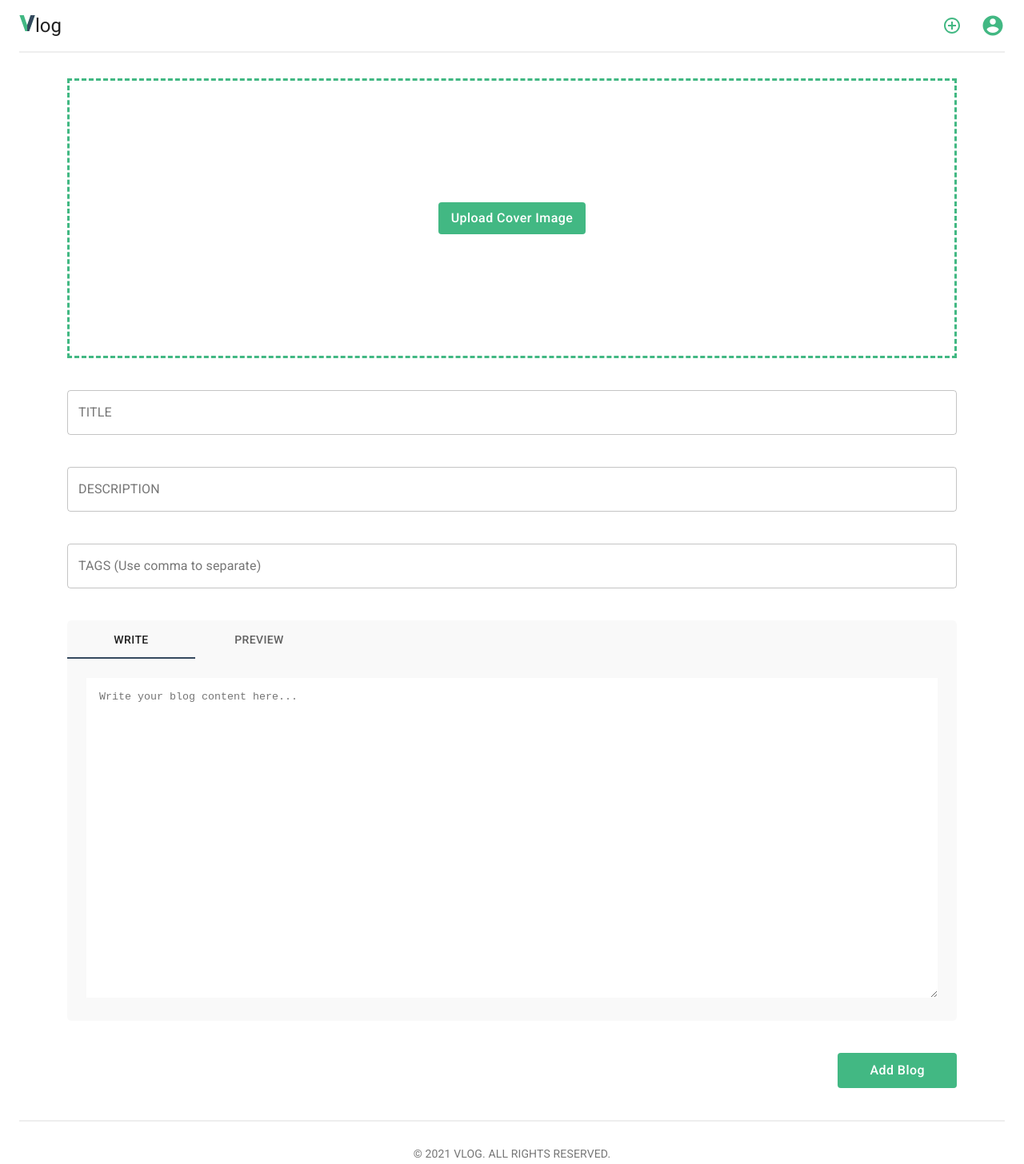
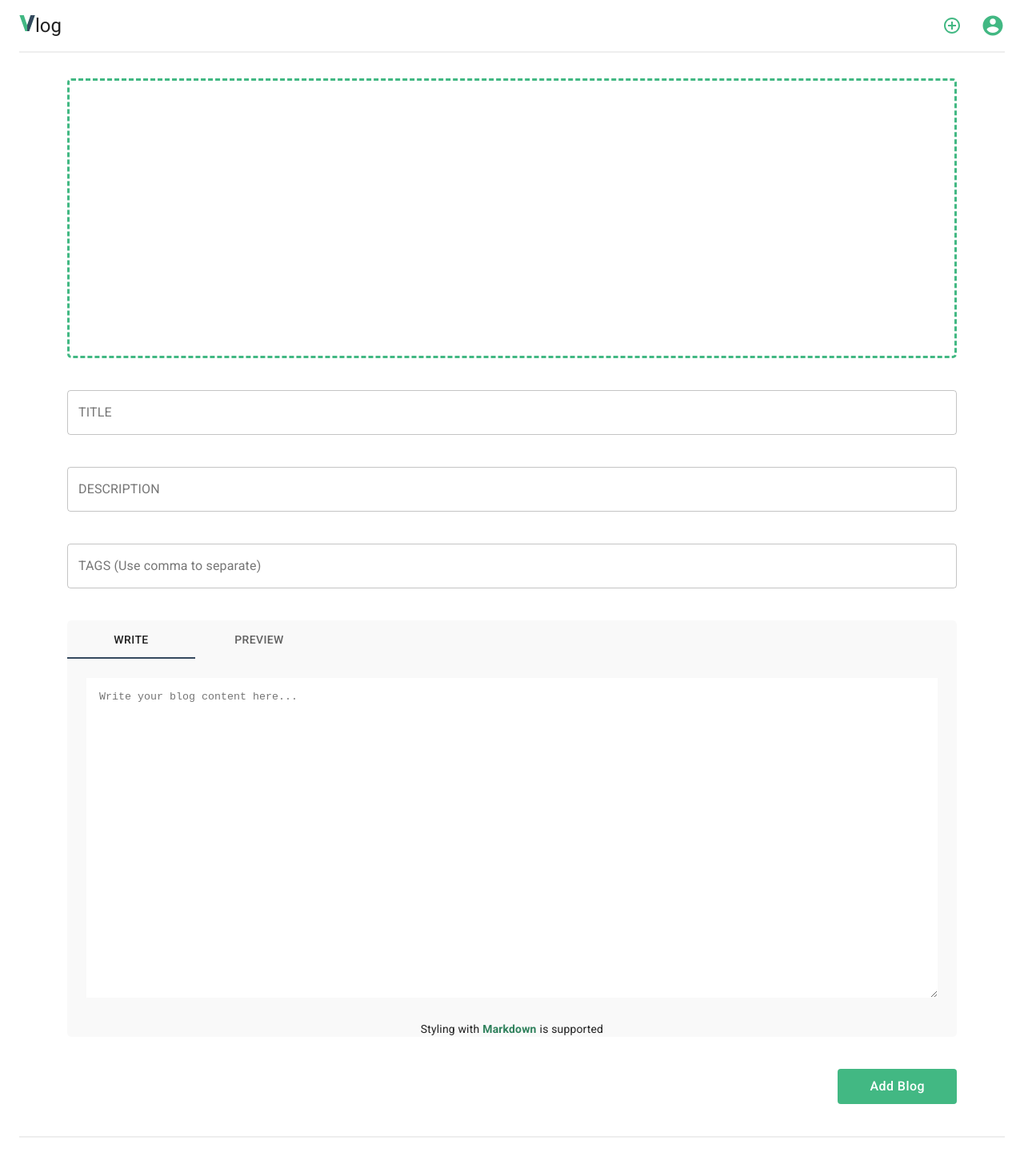
Before and after one commit to Suzan-Dev/Vlog, a Next.js app in the folder client/: page /blog/add-blog in a window 1280 px wide. Shown: the top 1456 px of the page at 80% size. Built offline with nearby package versions, Linux system fonts and the light colour scheme.

Commit message:
Add preview image before upload & markdown support text

```diff
--- a/client/src/components/add-blog/AddBlog.jsx
+++ b/client/src/components/add-blog/AddBlog.jsx
@@ -1,6 +1,6 @@
 import React from 'react';
 import { useRouter } from 'next/router';
-import { Box, Tab, Tabs, TextField } from '@material-ui/core';
+import { Box, Tab, Tabs, TextField, Typography } from '@material-ui/core';
 import useAddBlogStyles from './styles';
 import CustomButton from '../button/Button';
 import PreviewMarkdown from '../preview-markdown/PreviewMarkdown';
@@ -19,6 +19,7 @@ export default function AddBlog() {
     tags: '',
   });
   const [blogBody, setBlogBody] = React.useState('');
+  const [imageSrc, setImageSrc] = React.useState('');
 
   const handleTabChange = (event, newValue) => {
     setValue(newValue);
@@ -28,9 +29,12 @@ export default function AddBlog() {
     setBlogBody(event.target.value);
   };
 
-  const handleFormData = (event) => {
-    console.log(event.target.files);
-    setValues({ ...values, coverImage: event.target.files[0] });
+  const handleBlogImage = (event) => {
+    const file = event.target.files[0];
+    if (file) {
+      setImageSrc(URL.createObjectURL(file));
+    }
+    setValues({ ...values, coverImage: file });
   };
 
   const handleChange = (prop) => (event) => {
@@ -79,12 +83,17 @@ export default function AddBlog() {
   return (
     <div className={classes.inputFieldsContainer}>
       <div className={classes.uploadCoverBtn}>
+        <div
+          style={{
+            background: `url(${imageSrc}) no-repeat center center/cover`,
+          }}
+        />
         <input
           accept="image/*"
           className={classes.input}
           id="contained-button-file"
           type="file"
-          onChange={handleFormData}
+          onChange={handleBlogImage}
         />
         <label htmlFor="contained-button-file">
           <CustomButton component="span">Upload Cover Image</CustomButton>
@@ -137,6 +146,19 @@ export default function AddBlog() {
         <TabPanel value={value} index={1} className={classes.tabPanelTwo}>
           <PreviewMarkdown source={blogBody} />
         </TabPanel>
+        <div className={classes.supportsMarkdown}>
+          <Typography variant="body2">
+            Styling with
+            <a
+              href="https://www.markdownguide.org/basic-syntax/"
+              target="_blank"
+              rel="noreferrer"
+            >
+              Markdown
+            </a>
+            is supported
+          </Typography>
+        </div>
       </div>
       <div className={classes.addBlogBtn}>
         <CustomButton onClick={handleAddBlog}>Add Blog</CustomButton>
--- a/client/src/components/add-blog/styles.jsx
+++ b/client/src/components/add-blog/styles.jsx
@@ -26,6 +26,25 @@ const useStyles = makeStyles((theme) => ({
     display: 'flex',
     justifyContent: 'center',
     alignItems: 'center',
+    position: 'relative',
+    borderRadius: 5,
+
+    '& > div': {
+      position: 'absolute',
+      top: 0,
+      left: 0,
+      width: '100%',
+      height: '100%',
+    },
+
+    '& > label': {
+      opacity: 0,
+      transition: 'opacity 0.35s',
+    },
+
+    '&:hover > label': {
+      opacity: 1,
+    },
 
     [theme.breakpoints.up('sm')]: {
       height: '350px',
@@ -77,6 +96,17 @@ const useStyles = makeStyles((theme) => ({
       },
     },
   },
+  supportsMarkdown: {
+    display: 'flex',
+    alignItems: 'center',
+    justifyContent: 'center',
+
+    '& > p > a': {
+      margin: theme.spacing(0, 0.5),
+      color: theme.palette.primary.dark,
+      fontWeight: 'bold',
+    },
+  },
 }));
 
 export default useStyles;
```
Also changed, not shown: 1 other file (tests, documents, lock files or other folders).
